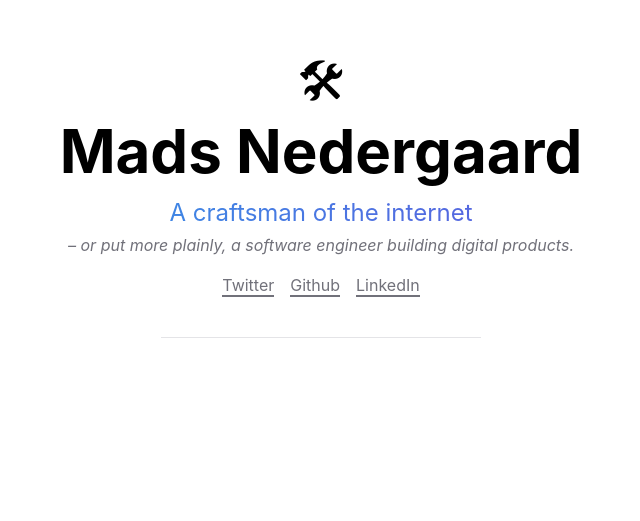
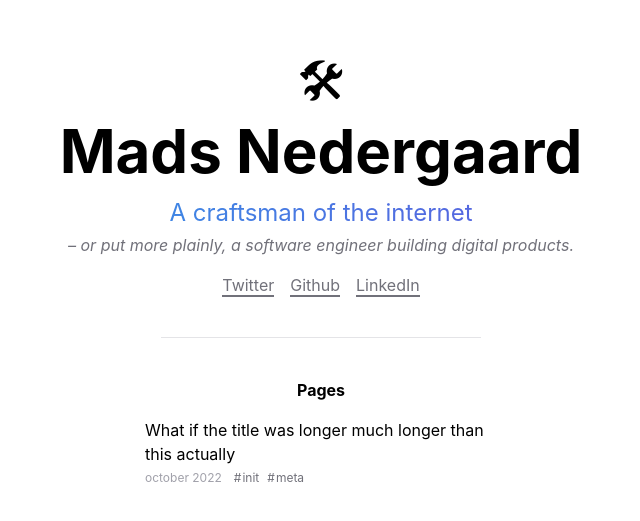
Before and after one commit to madsnedergaard/madsnedergaard.dk, a Next.js app: page / in a window 1280 px wide. Shown: the part 103-624 px from the top of the page, without its empty margins (319-959 px from the left). Built offline with nearby package versions, Linux system fonts and the light colour scheme.

Commit message:
Adds dynamic list of posts on frontpage and

```diff
--- /dev/null
+++ b/components/NavLink.tsx
@@ -0,0 +1,21 @@
+import classNames from 'classnames';
+import React from 'react';
+
+type NavLinkProps = {
+  children: string;
+  href: string;
+  [x: string]: any;
+};
+export default function NavLink({ children, className, ...props }: NavLinkProps) {
+  return (
+    <a
+      className={classNames(
+        'border-b-2 border-zinc-500 text-zinc-500 transition-all hover:border-zinc-800 hover:text-zinc-800 dark:hover:border-zinc-400 dark:hover:text-zinc-400',
+        className
+      )}
+      {...props}
+    >
+      {children}
+    </a>
+  );
+}
--- a/package.json
+++ b/package.json
@@ -10,6 +10,7 @@
     "lint": "next lint"
   },
   "dependencies": {
+    "classnames": "^2.3.2",
     "gray-matter": "^4.0.3",
     "next": "12.3.1",
     "next-mdx-remote": "^4.1.0",
--- a/pages/index.tsx
+++ b/pages/index.tsx
@@ -1,47 +1,41 @@
-import type { NextPage } from 'next';
+import type { GetStaticProps } from 'next';
 import Head from 'next/head';
 import NextLink from 'next/link';
 
 import React from 'react';
+import { getPosts, PostWithSlug } from '../utils/posts';
+import NavLink from '../components/NavLink';
 
-type NavLink = {
-  children: string;
-  href: string;
-  [x: string]: any;
-};
-const NavLink = ({ children, ...props }: NavLink) => (
-  <a
-    className="border-b-2 border-zinc-500 text-zinc-500 hover:text-zinc-800 dark:hover:text-zinc-400 hover:border-zinc-800 dark:hover:border-zinc-400 transition-all"
-    {...props}
-  >
-    {children}
-  </a>
-);
-
-type Link = {
+interface LinkProps {
   children: string;
   updatedAt: string;
   tags?: string[];
   href: string;
-  [x: string]: any;
-};
-const Link = ({ children, updatedAt, tags, ...props }: Link) => (
+}
+const PostLink = ({ children, updatedAt, tags, href }: LinkProps) => (
   <React.Fragment>
-    <NextLink className="p-2 px-4 rounded-md hover:bg-zinc-100 dark:hover:bg-zinc-900 transition-all" {...props}>
+    <NextLink href={href}>
+      <a className="rounded-md p-2 px-4 transition-all hover:bg-zinc-100 dark:hover:bg-zinc-900">
         <span className="block">{children}</span>
-      <span className="text-zinc-400 text-xs mr-2">{updatedAt}</span>
+        <div className="mt-1 flex flex-wrap">
+          <span className="mr-2 text-xs text-zinc-400">{updatedAt}</span>
           {tags &&
             tags.map((t: string) => (
-          <span key={t} className="text-zinc-500 text-xs mx-1">
+              <span key={t} className="mx-1 text-xs text-zinc-500">
                 <span className="mr-[1px]">#</span>
                 {t}
               </span>
             ))}
+        </div>
+      </a>
     </NextLink>
   </React.Fragment>
 );
 
-const Home: NextPage = () => {
+interface HomeProps {
+  posts: PostWithSlug[];
+}
+const Home = ({ posts }: HomeProps) => {
   return (
     <React.Fragment>
       <Head>
@@ -50,58 +44,46 @@ const Home: NextPage = () => {
         <link rel="icon" href="/favicon.ico" />
       </Head>
 
-      <main className="flex pt-20 md:pt-40  flex-col items-center space-y-10  container mx-auto pb-10 dark:text-white">
+      <main className="container mx-auto flex  flex-col items-center space-y-10  pt-20 pb-10 dark:text-white md:pt-40">
         <section className="flex flex-col text-center">
           <p className="text-5xl">🛠</p>
-          <h1 className="text-6xl font-bold my-4">Mads Nedergaard</h1>
-          <p
-            className="
-                    text-2xl mb-1 animate-rainbow-text text-transparent
-                    bg-clip-text bg-gradient-to-r
-                    from-[#3494E6]
-                    via-[#5961DF]
-                    dark:via-[#fcff9e]
-                    dark:to-[#EC6EAD]
-                    to-[#EC6EAD]"
-          >
+          <h1 className="my-4 text-6xl font-bold">Mads Nedergaard</h1>
+          <p className="mb-1 animate-rainbow-text bg-gradient-to-r from-[#3494E6] via-[#5961DF] to-[#EC6EAD] bg-clip-text text-2xl text-transparent dark:via-[#fcff9e] dark:to-[#EC6EAD]">
             A craftsman of the internet
           </p>
           <p className="italic text-zinc-500">
             &ndash; or put more plainly, a software engineer building digital products.
           </p>
-          <div className="space-x-4 mt-4">
+          <div className="mt-4 space-x-4">
             <NavLink href="https://twitter.com/mads_nedergaard">Twitter</NavLink>
-            <NavLink href="#">Github</NavLink>
-            <NavLink href="#">LinkedIn</NavLink>
+            <NavLink href="https://github.com/madsnedergaard">Github</NavLink>
+            <NavLink href="https://linkedin.com/in/madsnedergaard">LinkedIn</NavLink>
           </div>
         </section>
         <hr className="w-80 border-zinc-200 dark:border-zinc-600" />
-        {/* <section className="flex flex-col max-w-sm">
-                    <p className="font-bold text-center">Pages</p>
-                    <div className="pt-2 space-y-2 flex flex-col">
-                        <Link href="/kaffe" updatedAt="2022" tags={['personal']}>
-                            Finding the best coffee beans in Denmark
-                        </Link>
-                        <Link href="/" updatedAt="October 2021" tags={['work', 'management']}>
-                            Boring technology
-                        </Link>
-                        <Link href="/" updatedAt="June 2021" tags={['work', 'thoughts']}>
-                            Meditations on Staff+ levels
-                        </Link>
-                        <Link href="/" updatedAt="2020" tags={['work', 'tech']}>
-                            Another subpage topic that goes here
-                        </Link>
-                        <Link href="/" updatedAt="2020" tags={['work', 'tech']}>
-                            Another subpage topic that goes here
-                        </Link>
-                        <Link href="/" updatedAt="2020" tags={['work', 'tech']}>
-                            Another subpage topic that goes here
-                        </Link>
+        <section className="flex max-w-sm flex-col">
+          <p className="text-center font-bold">Pages</p>
+          <div className="flex flex-col space-y-2 pt-2">
+            {posts.map((p) => (
+              <PostLink key={p.slug} href={p.slug} updatedAt={p.data.updatedAt} tags={p.data.tags}>
+                {p.data.title}
+              </PostLink>
+            ))}
           </div>
-                </section> */}
+        </section>
       </main>
     </React.Fragment>
   );
 };
 
+export const getStaticProps: GetStaticProps<{ posts: PostWithSlug[] }> = () => {
+  const posts = getPosts();
+
+  return {
+    props: {
+      posts,
+    },
+  };
+};
+
 export default Home;
```
Lines whose indentation alone changed are shown as unchanged.
